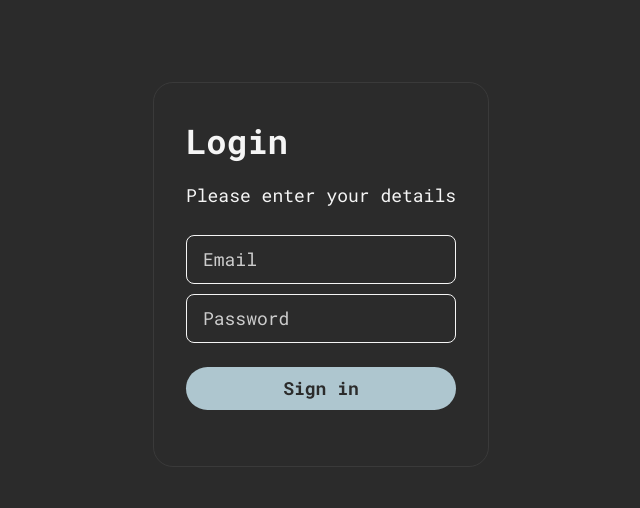
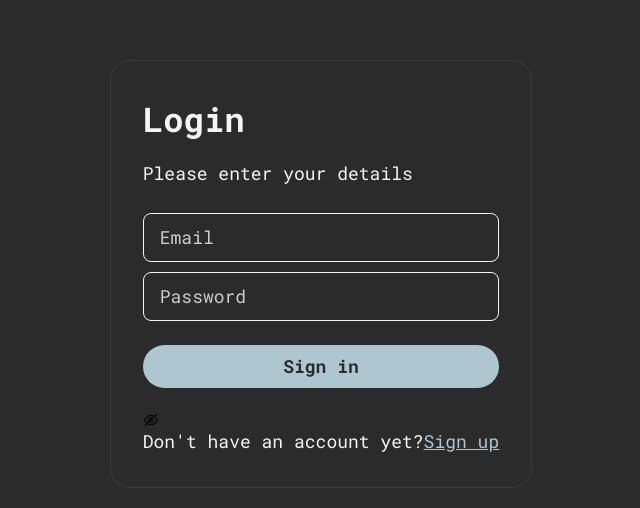
Before and after one commit to robertliptak/CodeType, a React (Vite) app in the folder client/: page /login in a window 1280 px wide. Shown: the part 126-634 px from the top of the page, without its empty margins (319-959 px from the left). Built offline with nearby package versions, Linux system fonts and the light colour scheme; the HTML template or start-up script is replaced by a standard one.

Commit message:
Unique username and email validation created

```diff
--- a/client/package.json
+++ b/client/package.json
@@ -13,6 +13,7 @@
     "axios": "^1.3.5",
     "react": "^18.2.0",
     "react-dom": "^18.2.0",
+    "react-icons": "^4.8.0",
     "react-router-dom": "^6.10.0",
     "vite": "^4.2.1",
     "vite-plugin-sass": "^0.1.0"
--- a/client/src/components/loginForm.tsx
+++ b/client/src/components/loginForm.tsx
@@ -1,4 +1,6 @@
 import React, { useState } from "react";
+import { Link } from "react-router-dom";
+import { AiOutlineEye, AiOutlineEyeInvisible } from "react-icons/ai";
 import { loginUser } from "../api/auth";
 
 const LoginForm: React.FC = () => {
@@ -6,6 +8,8 @@ const LoginForm: React.FC = () => {
     email: "",
     password: "",
   });
+
+  const [showPassword, setShowPassword] = useState(false);
 
   const changeHandler = (e: React.ChangeEvent<HTMLInputElement>) => {
     setLoginData({
@@ -37,7 +41,7 @@ const LoginForm: React.FC = () => {
           onChange={changeHandler}
         />
         <input
-          type="password"
+          type={showPassword ? "password" : "text"}
           placeholder="Password"
           name="password"
           value={loginData.password}
@@ -46,6 +50,18 @@ const LoginForm: React.FC = () => {
         <button type="submit" className="filled_button my-6">
           Sign in
         </button>
+        <button
+          type="button"
+          onClick={() => setShowPassword((prevState) => !prevState)}
+        >
+          {showPassword ? <AiOutlineEye /> : <AiOutlineEyeInvisible />}
+        </button>
+        <p>
+          Don&apos;t have an account yet?
+          <Link className="auth_link" to="/registration">
+            Sign up
+          </Link>
+        </p>
       </form>
     </div>
   );
--- a/client/src/components/registrationForm.tsx
+++ b/client/src/components/registrationForm.tsx
@@ -1,4 +1,5 @@
 import React, { useState } from "react";
+import { Link } from "react-router-dom";
 import { createUser } from "../api/auth";
 
 const RegistrationForm: React.FC = () => {
@@ -7,6 +8,10 @@ const RegistrationForm: React.FC = () => {
     email: "",
     password: "",
     confirmedPassword: "",
+  });
+  const [errorMessage, setErrorMessage] = useState({
+    showError: false,
+    errorContent: null,
   });
 
   const changeHandler = (e: React.ChangeEvent<HTMLInputElement>) => {
@@ -18,11 +23,22 @@ const RegistrationForm: React.FC = () => {
 
   const submitHandler = async (e: React.FormEvent<HTMLFormElement>) => {
     e.preventDefault();
+
+    setErrorMessage(() => ({
+      showError: false,
+      errorContent: null,
+    }));
+
     try {
       const user = await createUser(registrationData);
       console.log("User created:", user);
-    } catch (err) {
-      console.error(err);
+    } catch (err: any) {
+      const error = err.response.data.message || "Unknown error occurred";
+      console.log(error);
+      setErrorMessage(() => ({
+        showError: true,
+        errorContent: error,
+      }));
     }
   };
 
@@ -63,6 +79,13 @@ const RegistrationForm: React.FC = () => {
         <button type="submit" className="filled_button my-6">
           Sign up
         </button>
+        {errorMessage.showError && <p>{errorMessage.errorContent}</p>}
+        <p>
+          Already have an account?{" "}
+          <Link className="auth_link" to="/login">
+            Log in
+          </Link>
+        </p>
       </form>
     </div>
   );
--- a/client/src/styles/authTemplate.scss
+++ b/client/src/styles/authTemplate.scss
@@ -85,4 +85,9 @@ $light-gray: #3a3a3a;
     border: 1px solid $light-gray;
     border-radius: 20px;
   }
+
+  .auth_link {
+    text-decoration: underline;
+    color: $main-blue;
+  }
 }
```
Also changed, not shown: 2 other files (tests, documents, lock files or other folders).
